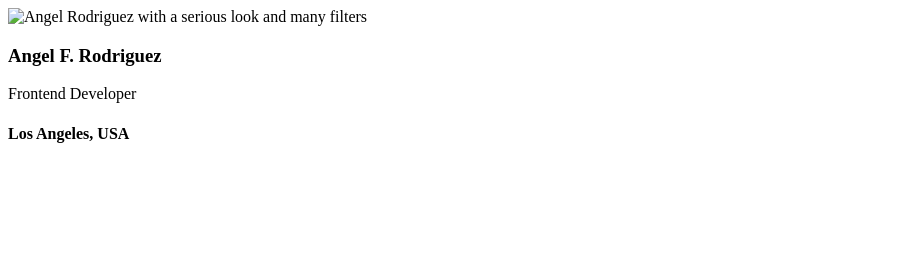
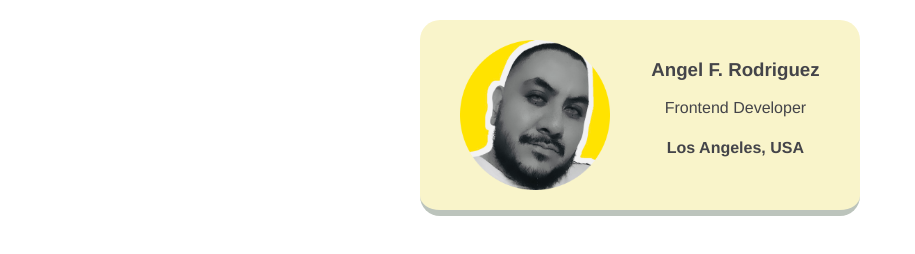
Before and after one commit to whoisarod/digital-business-card, a plain HTML site: page index.html in a window 1280 px wide. Shown: the whole page, without its empty margins (0-915 px from the left). Drawn offline with Linux system fonts and the light colour scheme; the site is published under a folder, as on GitHub Pages, so addresses that start at the root find nothing.

Commit message:
modified source files to test github pages

```diff
--- a/index.html
+++ b/index.html
@@ -1,7 +1,7 @@
 <!DOCTYPE html>
 <html lang="en">
 <head>
-    <link rel="stylesheet" href="/styles.css">
+    <link rel="stylesheet" href="styles.css">
     <meta charset="UTF-8">
     <meta http-equiv="X-UA-Compatible" content="IE=edge">
     <meta name="viewport" content="width=device-width, initial-scale=1.0">
@@ -9,7 +9,7 @@
 </head>
 <body>
     <div class="card">
-        <img src="/images/angel-modified.png" alt="Angel Rodriguez with a serious look and many filters" class="img-main">
+        <img src="images/angel-modified.png" alt="Angel Rodriguez with a serious look and many filters" class="img-main">
         <div>
             <h3>Angel F. Rodriguez</h3>
             <p>Frontend Developer</p>
```
